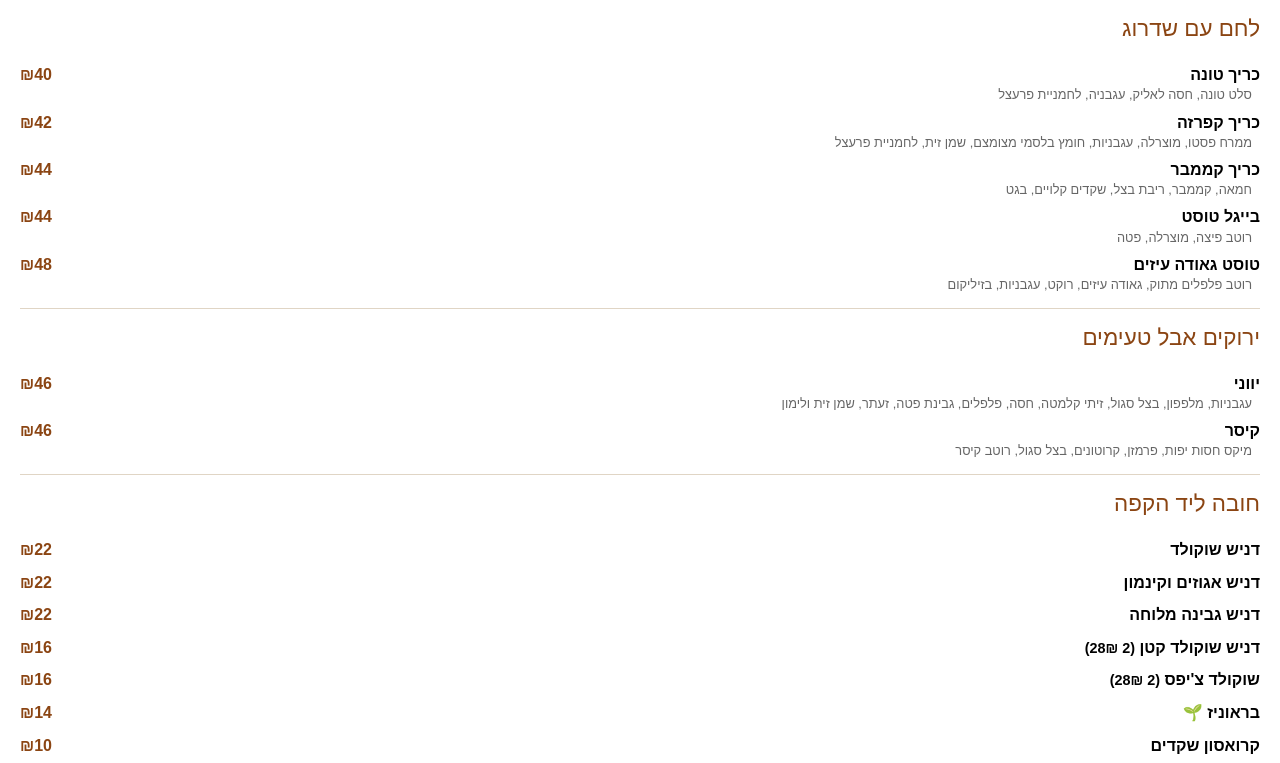
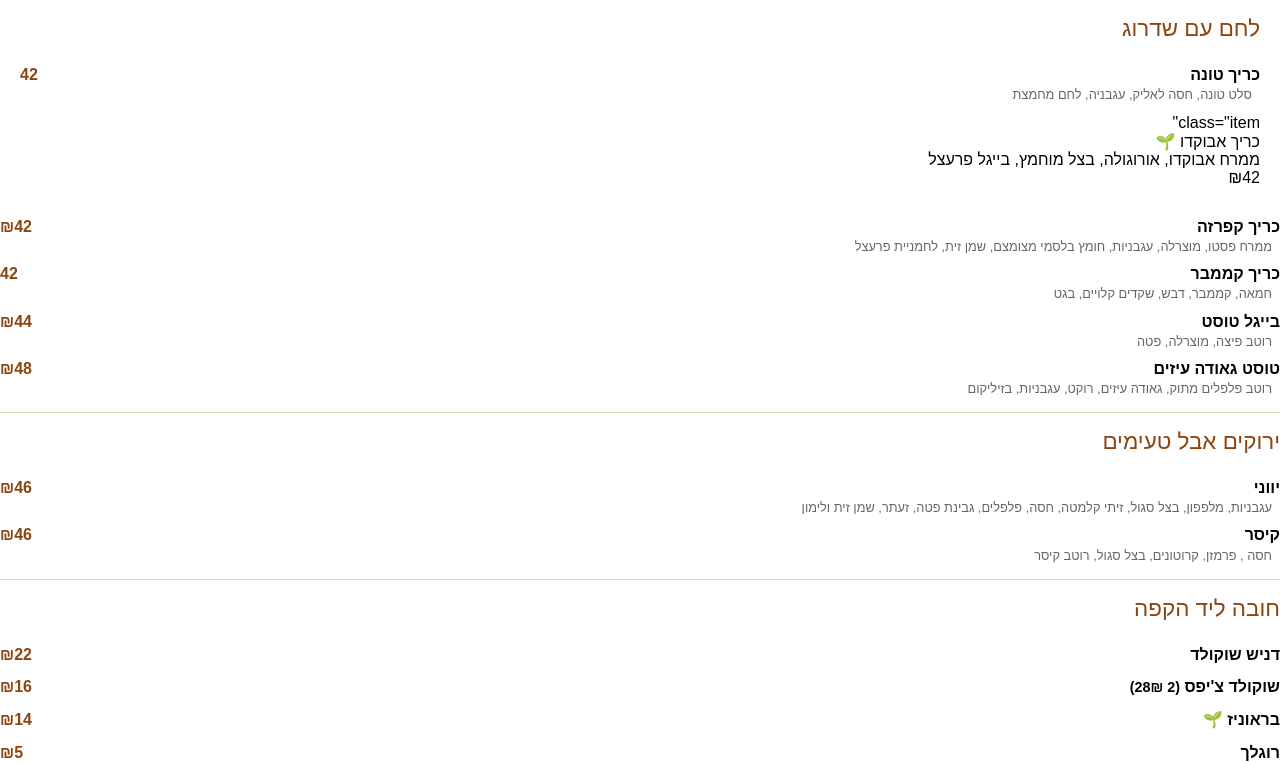
Before and after one commit to ido-leybo/cafe_pausa_menu, a website: page index.html in a window 1280 px wide. Shown: the part 578-1341 px from the top of the page. Drawn offline with Linux system fonts and the light colour scheme.

Commit message:
updated menu

```diff
--- a/index.html
+++ b/index.html
@@ -24,17 +24,17 @@
         <div class="item">
           <div>
             <div class="item-name">כריך טונה</div>
-            <div class="item-description">סלט טונה, חסה לאליק, עגבניה, לחמניית פרעצל</div>
+            <div class="item-description">סלט טונה, חסה לאליק, עגבניה, לחם מחמצת </div>
           </div>
-          <div class="price">₪40</div>
+          <div class="price">42</div>
         </div>
-        <!-- <div class="item">
+        <div></div> class="item"
           <div>
             <div class="item-name">כריך אבוקדו 🌱</div>
             <div class="item-description">ממרח אבוקדו, אורוגולה, בצל מוחמץ, בייגל פרעצל</div>
           </div>
-          <div class="price">₪42</div> -->
-        <!-- </div> -->
+          <div class="price">₪42</div>
+        </div>
         <div class="item">
           <div>
             <div class="item-name">כריך קפרזה</div>
@@ -45,9 +45,9 @@
         <div class="item">
           <div>
             <div class="item-name">כריך קממבר</div>
-            <div class="item-description">חמאה, קממבר, ריבת בצל, שקדים קלויים, בגט</div>
+            <div class="item-description">חמאה, קממבר, דבש, שקדים קלויים, בגט</div>
           </div>
-          <div class="price">₪44</div>
+          <div class="price">42</div>
         </div>
         <div class="item">
           <div>
@@ -77,7 +77,7 @@
         <div class="item">
           <div>
             <div class="item-name">קיסר</div>
-            <div class="item-description">מיקס חסות יפות, פרמזן, קרוטונים, בצל סגול, רוטב קיסר</div>
+            <div class="item-description"> חסה , פרמזן, קרוטונים, בצל סגול, רוטב קיסר</div>
           </div>
           <div class="price">₪46</div>
         </div>
@@ -89,18 +89,18 @@
             <div class="item-name">דניש שוקולד</div>
             <div class="price">₪22</div>
           </div>
-          <div class="item">
+          <!-- <div class="item">
             <div class="item-name">דניש אגוזים וקינמון</div>
             <div class="price">₪22</div>
-          </div>
-          <div class="item">
+          </div> -->
+          <!-- <div class="item">
             <div class="item-name">דניש גבינה מלוחה</div>
             <div class="price">₪22</div>
-          </div>
-          <div class="item">
+          </div> -->
+          <!-- <div class="item">
             <div class="item-name">דניש שוקולד קטן   <span> (2 28₪)</span></div>
             <div class="price">₪16</div>
-          </div>
+          </div> -->
           <div class="item">
             <div class="item-name">שוקולד צ'יפס   <span> (2 28₪)</span></div>
             <div class="price">₪16</div>
@@ -109,12 +109,12 @@
             <div class="item-name">בראוניז 🌱</div>
             <div class="price">₪14</div>
           </div>
-          <div class="item">
+          <!-- <div class="item">
             <div class="item-name">קרואסון שקדים</div>
             <div class="price">₪10</div>
-          </div>
+          </div> -->
           <div class="item">
-            <div class="item-name">רוגלך <span> (4 ב16₪)</span></div>
+            <div class="item-name">רוגלך</div>
             <div class="price">₪5</div>
           </div>
           <div class="item">
@@ -139,7 +139,7 @@
           <div class="item">
             <div>
               <div class="item-name">ספייסי</div>
-              <div class="item-description">רוטב עגבניות, מוצרלה, חלפיניו, עגבניות מיובשות ודבש</div>
+              <div class="item-description">רוטב עגבניות, מוצרלה, חלפיניו,ובלסמי מצומצם</div>
             </div>
             <div class="price">₪60</div>
           </div>
@@ -182,11 +182,11 @@
       </div>
       <div class="item">
         <div class="item-name">קורטדו</div>
-        <div class="price">₪12</div>
+        <div class="price">₪12 / ₪14</div>
       </div>
       <div class="item">
         <div class="item-name">מקיאטו</div>
-        <div class="price">₪12</div>
+        <div class="price">₪12 / ₪14</div>
       </div>
       <div class="item">
         <div class="item-name">שוקו חם / קר</div>
```
